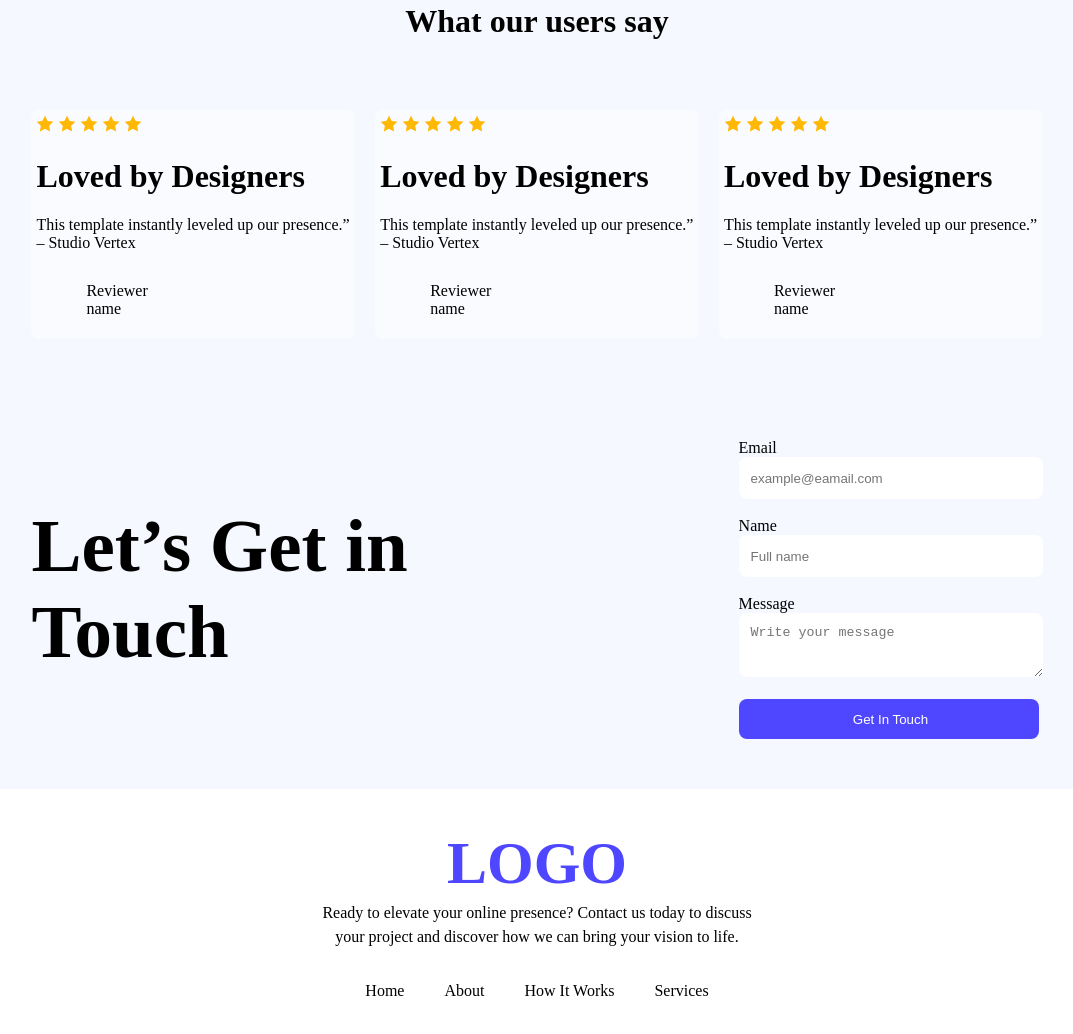
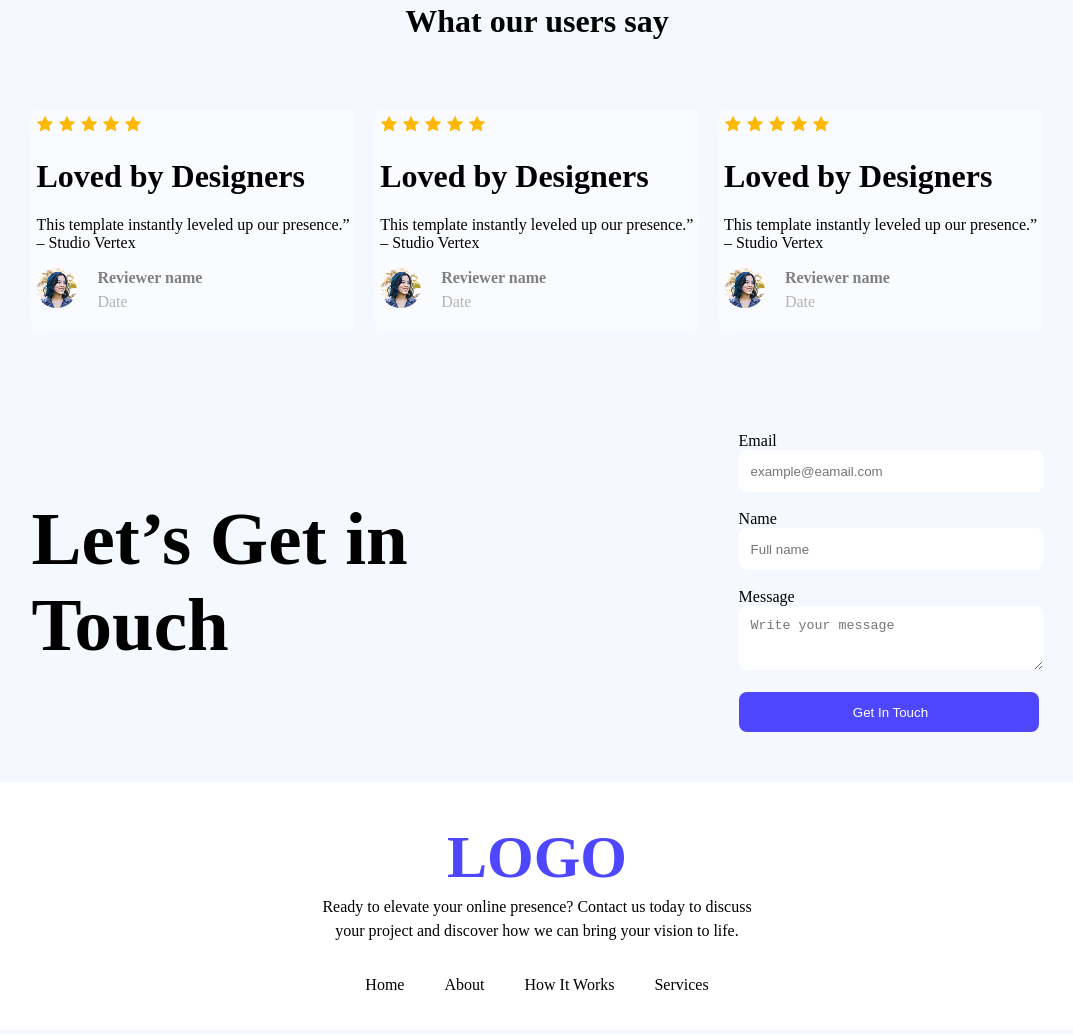
Before and after one commit to ummekulsum5821/assigment-1, a plain HTML site: page index.html in a window 1280 px wide. Shown: the part 1331-2365 px from the top of the page, without its empty margins (103-1176 px from the left). Drawn offline with Linux system fonts and the light colour scheme.

Commit message:
added image icon problem solve

```diff
--- a/index.html
+++ b/index.html
@@ -58,7 +58,13 @@
                     <img src="./Assets/icon-star.png" alt="">
                     <h1>Loved by Designers</h1>
                     <p>This template instantly leveled up our presence.” – Studio Vertex</p>
-                    <p id="name">Reviewer <br> name</p>
+                   <div class="Reviewer">
+                    <div><img id="image" src="./Assets/avatar.png" alt=""></div>
+                    <div class="Reviewer-name">
+                        <h4>Reviewer name</h4>
+                        <p>Date</p>
+                    </div>
+                   </div>
                 </div>
                 <div id="rating">
                     <img src="./Assets/icon-star.png" alt="">
@@ -68,7 +74,13 @@
                     <img src="./Assets/icon-star.png" alt="">
                     <h1>Loved by Designers </h1>
                     <p>This template instantly leveled up our presence.” – Studio Vertex</p>
-                    <p id="name">Reviewer <br> name</p>
+                  <div class="Reviewer">
+                    <div><img id="image" src="./Assets/avatar.png" alt=""></div>
+                    <div class="Reviewer-name">
+                        <h4>Reviewer name</h4>
+                        <p>Date</p>
+                    </div>
+                  </div>
                 </div>
                 <div id="rating">
                     <img src="./Assets/icon-star.png" alt="">
@@ -78,7 +90,13 @@
                     <img src="./Assets/icon-star.png" alt="">
                     <h1>Loved by Designers</h1>
                     <p>This template instantly leveled up our presence.” – Studio Vertex</p>
-                    <p id="name">Reviewer <br> name</p>
+                    <div class="Reviewer">
+                        <div><img id="image" src="./Assets/avatar.png" alt=""></div>
+                        <div class="Reviewer-name">
+                            <h4>Reviewer name</h4>
+                            <p>Date</p>
+                        </div>
+                    </div>
                 </div>
             </div>
         </div>
--- a/style/style.css
+++ b/style/style.css
@@ -157,6 +157,26 @@ body{
 
 
 }
+.Reviewer{
+    display: flex;
+    gap: 20px;
+   margin-top: 10px;
+
+}
+.Reviewer-name h4{
+   margin-bottom: -10px;
+   color: grey;
+
+}
+.Reviewer-name p{
+    color: #B3B3B3;
+}
+.Reviewer-name {
+    margin-top: -20px;
+}
+#image{
+    border-radius: 50%;
+}
 
 #from input{
     width: 300px;
```
